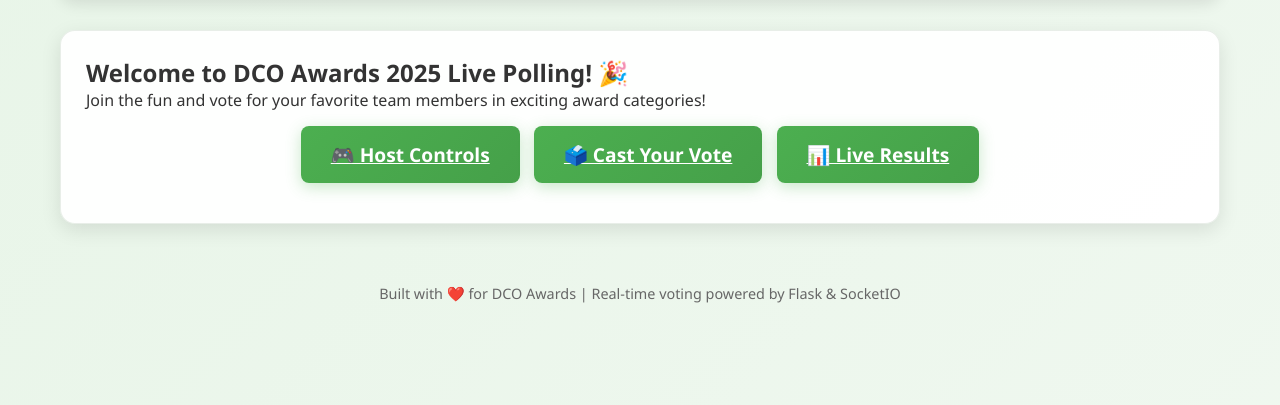
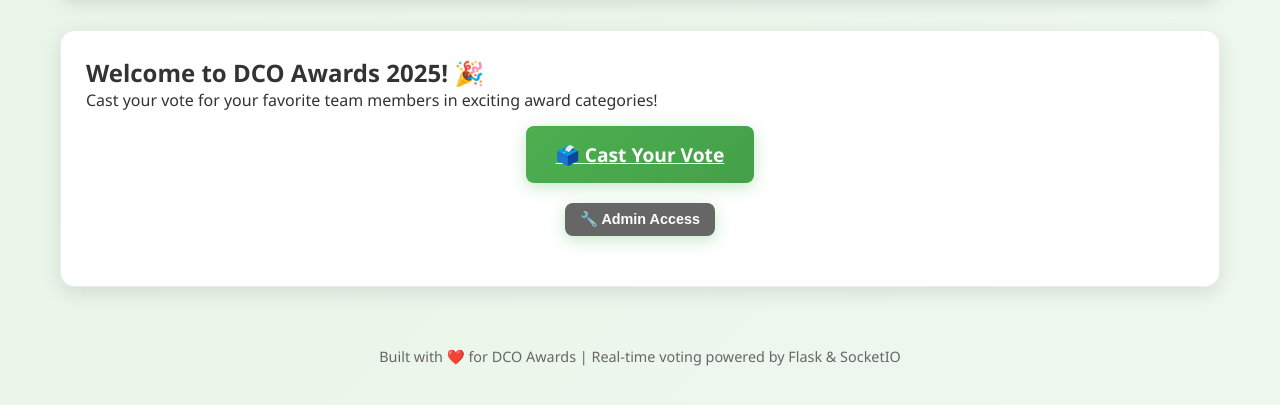
Before and after one commit to dhaddaandco/diwali-awards, a Flask app: page / in a window 1280 px wide. Shown: the part 152-557 px from the top of the page. Run offline with Flask 3, Linux system fonts and the light colour scheme; some libraries are stand-ins or nearby versions.

Commit message:
Hide admin controls from regular users, show only vote button

```diff
--- a/templates/base.html
+++ b/templates/base.html
@@ -237,6 +237,23 @@
         }
     </style>
     {% block extra_css %}{% endblock %}
+
+    <script>
+        function toggleAdmin() {
+            const adminSection = document.getElementById('admin-section');
+            const button = event.target;
+
+            if (adminSection.style.display === 'none') {
+                adminSection.style.display = 'block';
+                button.textContent = '🔧 Hide Admin';
+                button.style.background = '#e74c3c';
+            } else {
+                adminSection.style.display = 'none';
+                button.textContent = '🔧 Admin Access';
+                button.style.background = '#666';
+            }
+        }
+    </script>
 </head>
 <body>
     <div class="container">
--- a/templates/index.html
+++ b/templates/index.html
@@ -4,13 +4,23 @@
 
 {% block content %}
 <div class="card">
-    <h2>Welcome to DCO Awards 2025 Live Polling! 🎉</h2>
-    <p>Join the fun and vote for your favorite team members in exciting award categories!</p>
+    <h2>Welcome to DCO Awards 2025! 🎉</h2>
+    <p>Cast your vote for your favorite team members in exciting award categories!</p>
 
     <div style="text-align: center; margin: 30px 0;">
-        <a href="/admin" class="btn" style="font-size: 1.2em; padding: 15px 30px;">🎮 Host Controls</a>
         <a href="/vote" class="btn" style="font-size: 1.2em; padding: 15px 30px;">🗳️ Cast Your Vote</a>
-        <a href="/results" class="btn" style="font-size: 1.2em; padding: 15px 30px;">📊 Live Results</a>
+    </div>
+
+    <!-- Admin-only section (hidden by default) -->
+    <div id="admin-section" style="display: none; text-align: center; margin: 30px 0; padding: 20px; background: rgba(76, 175, 80, 0.1); border-radius: 10px;">
+        <h3 style="color: #2d5a2d; margin-bottom: 15px;">Admin Controls</h3>
+        <a href="/admin" class="btn" style="font-size: 1.1em; padding: 12px 25px; margin: 5px;">🎮 Host Controls</a>
+        <a href="/results" class="btn" style="font-size: 1.1em; padding: 12px 25px; margin: 5px;">📊 Live Results</a>
+    </div>
+
+    <!-- Admin access button -->
+    <div style="text-align: center; margin: 20px 0;">
+        <button onclick="toggleAdmin()" class="btn" style="background: #666; font-size: 0.9em; padding: 8px 15px;">🔧 Admin Access</button>
     </div>
 </div>
 
```
